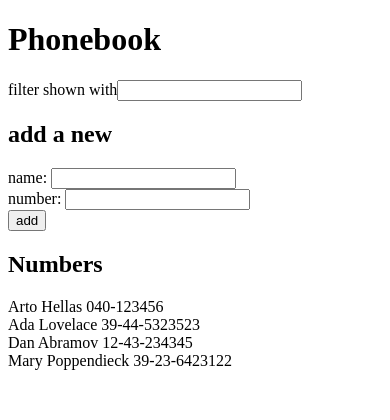
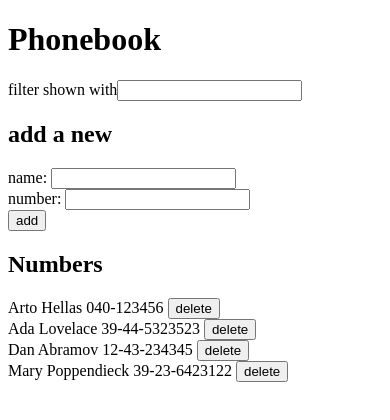
Before and after one commit to darren-truong/phonebook, a React (Vite) app in the folder part2/phonebook/: page / in a window 390 px wide. Shown: the top 420 px of the page. Built offline with nearby package versions, Linux system fonts and the light colour scheme; data requests are answered from the project's data file.

Commit message:
2.14: The Phonebook step 9

```diff
--- a/part2/phonebook/src/App.jsx
+++ b/part2/phonebook/src/App.jsx
@@ -2,7 +2,7 @@ import { useEffect, useState } from "react";
 import { Filter } from "./components/Filter";
 import { PersonForm } from "./components/PersonForm";
 import { Persons } from "./components/Persons";
-import { getAll } from "./services/persons";
+import { create, getAll, remove } from "./services/persons";
 
 const App = () => {
   const [persons, setPersons] = useState([]);
@@ -20,6 +20,33 @@ const App = () => {
     person.name.toLowerCase().includes(search.toLowerCase())
   );
 
+  const handleCreate = (event) => {
+    event.preventDefault();
+
+    for (let person of persons) {
+      if (newName.toLowerCase() === person.name.toLowerCase()) {
+        alert(`${newName} is already added to phonebook`);
+        setNewName("");
+        return;
+      }
+    }
+
+    create({ name: newName, number: newNumber }).then((data) => {
+      setPersons(persons.concat(data));
+      setNewName("");
+      setNewNumber("");
+      setSearch("");
+    });
+  };
+
+  const handleDelete = (person) => {
+    if (window.confirm(`Delete ${person.name} ?`)) {
+      remove(person.id).then((data) =>
+        setPersons(persons.filter((p) => p.id !== person.id))
+      );
+    }
+  };
+
   return (
     <div>
       <h1>Phonebook</h1>
@@ -29,18 +56,16 @@ const App = () => {
       <h2>add a new</h2>
 
       <PersonForm
-        persons={persons}
         newName={newName}
         newNumber={newNumber}
-        setPersons={setPersons}
         setNewName={setNewName}
         setNewNumber={setNewNumber}
-        setSearch={setSearch}
+        handleCreate={handleCreate}
       />
 
       <h2>Numbers</h2>
 
-      <Persons filteredPersons={filteredPersons} />
+      <Persons filteredPersons={filteredPersons} handleDelete={handleDelete} />
     </div>
   );
 };
--- a/part2/phonebook/src/components/Person.jsx
+++ b/part2/phonebook/src/components/Person.jsx
@@ -1,7 +1,7 @@
-export const Person = ({ name, number }) => {
+export const Person = ({ name, number, handleDelete }) => {
   return (
     <div>
-      {name} {number}
+      {name} {number} <button onClick={handleDelete}>delete</button>
     </div>
   );
 };
--- a/part2/phonebook/src/components/PersonForm.jsx
+++ b/part2/phonebook/src/components/PersonForm.jsx
@@ -1,35 +1,12 @@
-import { create } from "../services/persons";
-
 export const PersonForm = ({
-  persons,
+  handleCreate,
+  setNewName,
   newName,
+  setNewNumber,
   newNumber,
-  setPersons,
-  setNewName,
-  setNewNumber,
-  setSearch,
 }) => {
   return (
-    <form
-      onSubmit={(event) => {
-        event.preventDefault();
-
-        for (let person of persons) {
-          if (newName.toLowerCase() === person.name.toLowerCase()) {
-            alert(`${newName} is already added to phonebook`);
-            setNewName("");
-            return;
-          }
-        }
-
-        create({ name: newName, number: newNumber }).then((data) => {
-          setPersons(persons.concat(data));
-          setNewName("");
-          setNewNumber("");
-          setSearch("");
-        });
-      }}
-    >
+    <form onSubmit={handleCreate}>
       <div>
         name:{" "}
         <input
--- a/part2/phonebook/src/components/Persons.jsx
+++ b/part2/phonebook/src/components/Persons.jsx
@@ -1,10 +1,15 @@
 import { Person } from "./Person";
 
-export const Persons = ({ filteredPersons }) => {
+export const Persons = ({ filteredPersons, handleDelete }) => {
   return (
     <div>
       {filteredPersons.map((person) => (
-        <Person key={person.name} name={person.name} number={person.number} />
+        <Person
+          key={person.name}
+          name={person.name}
+          number={person.number}
+          handleDelete={() => handleDelete(person)}
+        />
       ))}
     </div>
   );
--- a/part2/phonebook/src/services/persons.jsx
+++ b/part2/phonebook/src/services/persons.jsx
@@ -10,3 +10,9 @@ export const create = (newObject) => {
   const request = axios.post(baseUrl, newObject);
   return request.then((response) => response.data);
 };
+
+export const remove = (id) => {
+  const url = `${baseUrl}/${id}`;
+  const request = axios.delete(url);
+  return request.then((response) => response.data);
+};
```
